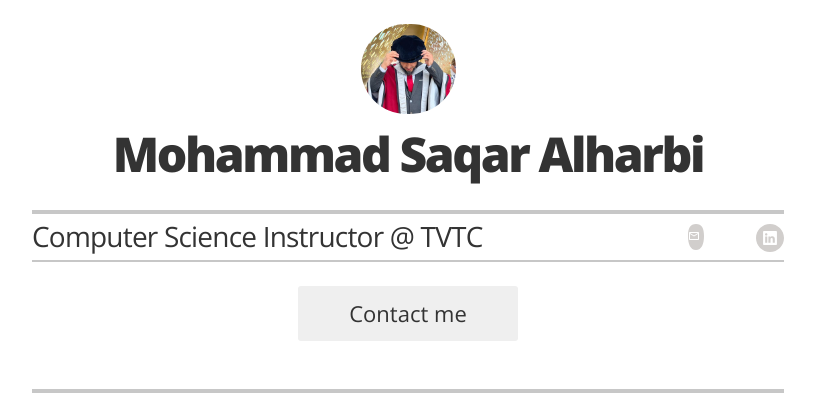
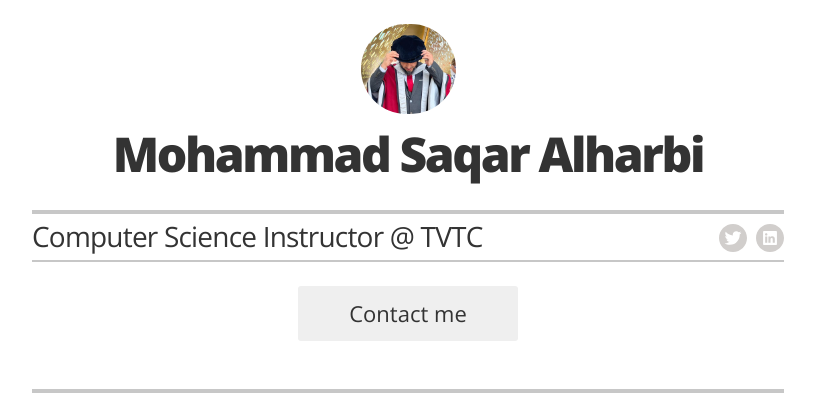
Before and after one commit to msalharbi/msalharbi.github.io, a Jekyll site: the page built from index.html, in a window 1280 px wide. Shown: the top 405 px of the page, without its empty margins (232-1047 px from the left). Built offline with Jekyll 4.4.1, drawn with Linux system fonts in a browser that asks for light colours.

```diff
--- a/_includes/icons/icon-email.html
+++ b/_includes/icons/icon-email.html
@@ -1,4 +1,4 @@
 <svg class="icon" xmlns="http://www.w3.org/2000/svg" xmlns:xlink="http://www.w3.org/1999/xlink" x="0px" y="0px"
    viewBox="0 0 28 28" enable-background="new 0 0 28 28" xml:space="preserve" width="28">
-  <path fill-rule="evenodd" clip-rule="evenodd" d="M22 12C22 19.732 19.732 26 14 26C8.268 26 6 19.732 6 12C6 4.268 8.268 0 14 0C19.732 0 22 4.268 22 12ZM7.005 9C7.005 8.45 7.45 8 8 8H16C16.55 8 17 8.45 17 9V15C17 15.55 16.55 16 16 16H8C7.45 16 7 15.55 7 15L7.005 9ZM12 12.5L8.00001 9.99997V15H16V9.99997L12 12.5ZM12 11.5L8.00001 9.00001H16L12 11.5Z" fill="#D1CECC"/>
+  <!-- <path fill-rule="evenodd" clip-rule="evenodd" d="M22 12C22 19.732 19.732 26 14 26C8.268 26 6 19.732 6 12C6 4.268 8.268 0 14 0C19.732 0 22 4.268 22 12ZM7.005 9C7.005 8.45 7.45 8 8 8H16C16.55 8 17 8.45 17 9V15C17 15.55 16.55 16 16 16H8C7.45 16 7 15.55 7 15L7.005 9ZM12 12.5L8.00001 9.99997V15H16V9.99997L12 12.5ZM12 11.5L8.00001 9.00001H16L12 11.5Z" fill="#D1CECC"/> -->
 </svg>
--- a/_includes/icons/icon-twitter.html
+++ b/_includes/icons/icon-twitter.html
@@ -1,10 +1,10 @@
 <svg class="icon" xmlns="http://www.w3.org/2000/svg" xmlns:xlink="http://www.w3.org/1999/xlink" x="0px" y="0px"
    viewBox="0 0 28 28" enable-background="new 0 0 28 28" xml:space="preserve" width="28">
-<!-- <path id="Twitter" fill="#D1CECC" d="M14,0C6.27,0,0,6.27,0,14s6.27,14,14,14s14-6.27,14-14S21.73,0,14,0z M20.69,10.57
+<path id="Twitter" fill="#D1CECC" d="M14,0C6.27,0,0,6.27,0,14s6.27,14,14,14s14-6.27,14-14S21.73,0,14,0z M20.69,10.57
   c0.01,0.15,0.01,0.3,0.01,0.45c0,4.56-3.47,9.82-9.82,9.82c-1.95,0-3.76-0.57-5.29-1.55c0.27,0.03,0.54,0.05,0.82,0.05
   c1.62,0,3.11-0.55,4.29-1.48c-1.51-0.03-2.79-1.03-3.23-2.4c0.21,0.04,0.43,0.06,0.65,0.06c0.31,0,0.62-0.04,0.91-0.12
   c-1.58-0.32-2.77-1.71-2.77-3.39c0-0.01,0-0.03,0-0.04c0.47,0.26,1,0.41,1.56,0.43c-0.93-0.62-1.54-1.68-1.54-2.87
   c0-0.63,0.17-1.23,0.47-1.74c1.7,2.09,4.25,3.46,7.12,3.61c-0.06-0.25-0.09-0.52-0.09-0.79c0-1.91,1.55-3.45,3.45-3.45
   c0.99,0,1.89,0.42,2.52,1.09c0.79-0.15,1.53-0.44,2.19-0.84c-0.26,0.81-0.81,1.48-1.52,1.91c0.7-0.08,1.36-0.27,1.98-0.54
-  C21.95,9.47,21.37,10.08,20.69,10.57z"/> -->
+  C21.95,9.47,21.37,10.08,20.69,10.57z"/>
 </svg>
```
